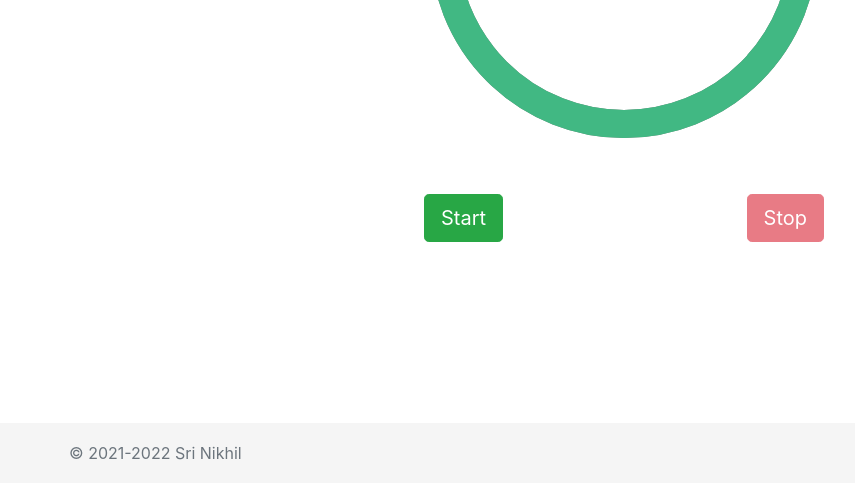
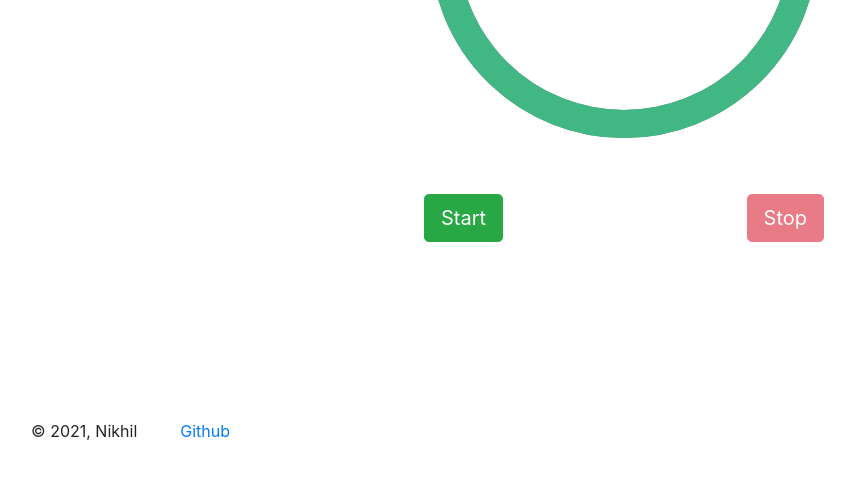
Before and after one commit to srinikhil-07/Smart-Timer, a website: page views/index.html in a window 1280 px wide. Shown: the part 317-800 px from the top of the page, without its empty margins (16-871 px from the left). Drawn offline with nearby package versions, Linux system fonts and the light colour scheme.

Commit message:
Fix: Simple Footer with repo link

```diff
--- a/views/index.html
+++ b/views/index.html
@@ -75,8 +75,6 @@
                             <div class="form-group row">
                                 <label for="inputPassword3" class="col-sm-2 col-form-label">Task</label>
                                 <div class="col-sm-10">
-                                    <!--<input type="text" class="form-control" id="taskName" placeholder="Task">-->
-
                                     <select name="features" id="taskName" class="form-control">
                                             <option value="Interview-Prep">Interview-Prep</option>
                                             <option value="Job">Job</option>
@@ -161,14 +159,16 @@
             </div>
         </div>
     </div>
-    <footer class="footer">
-        <div class="container">
-            <span class="text-muted">&copy; 2021-2022 Sri Nikhil</span>
-        </div>
-    </footer>
     <script src="main.js">
     </script>
 </body>
-
+<div class="navbar fixed-bottom">
+    <footer class="navbar navbar-default navbar-static-bottom">
+        <div class="container">
+            <p class="navbar-text navbar-left">&copy; 2021, Nikhil</p>
+            <p class="btn btn-link" style="margin-left: 30px" onclick=" window.open('https://github.com/Nikhil0487/Smart-Timer','_blank')">Github</p>
+        </div>
+</div>
+</footer>
 
 </html>
--- a/views/main.css
+++ b/views/main.css
@@ -69,12 +69,6 @@ select {
 }
 
 .footer {
+    bottom: 0;
     position: absolute;
-    bottom: 0;
-    width: 100%;
-    height: 60px;
-    /* Set the fixed height of the footer here */
-    line-height: 60px;
-    /* Vertically center the text there */
-    background-color: #f5f5f5;
 }
```
